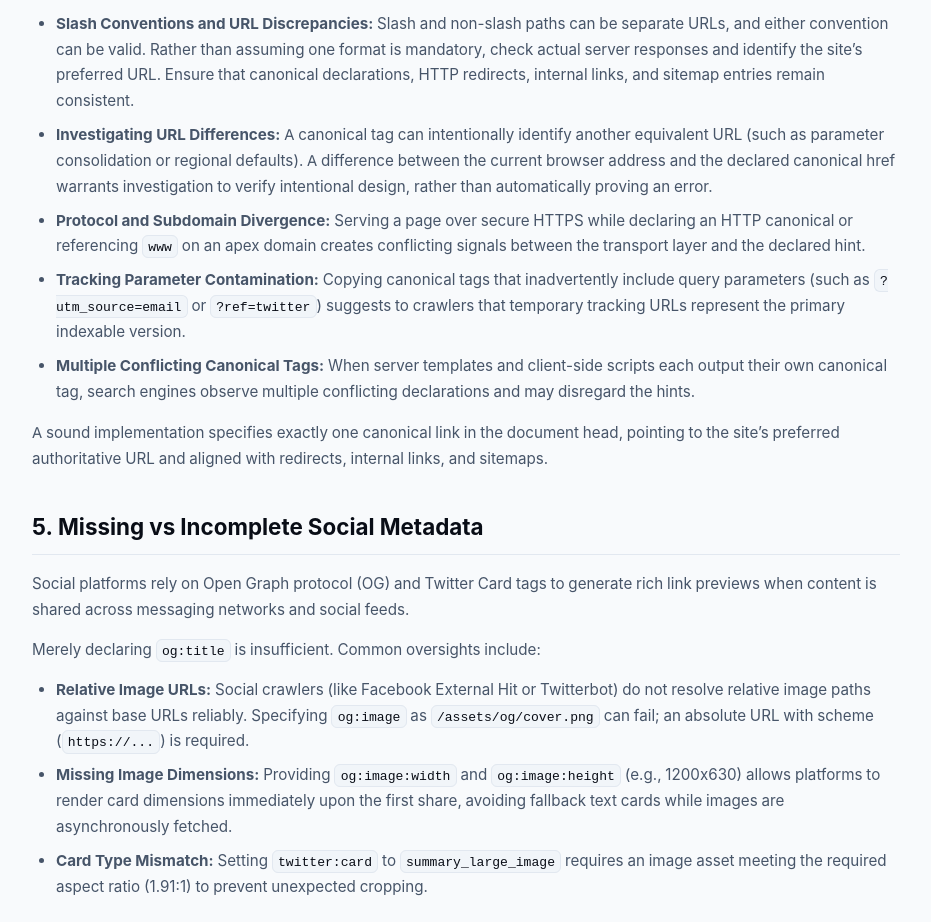
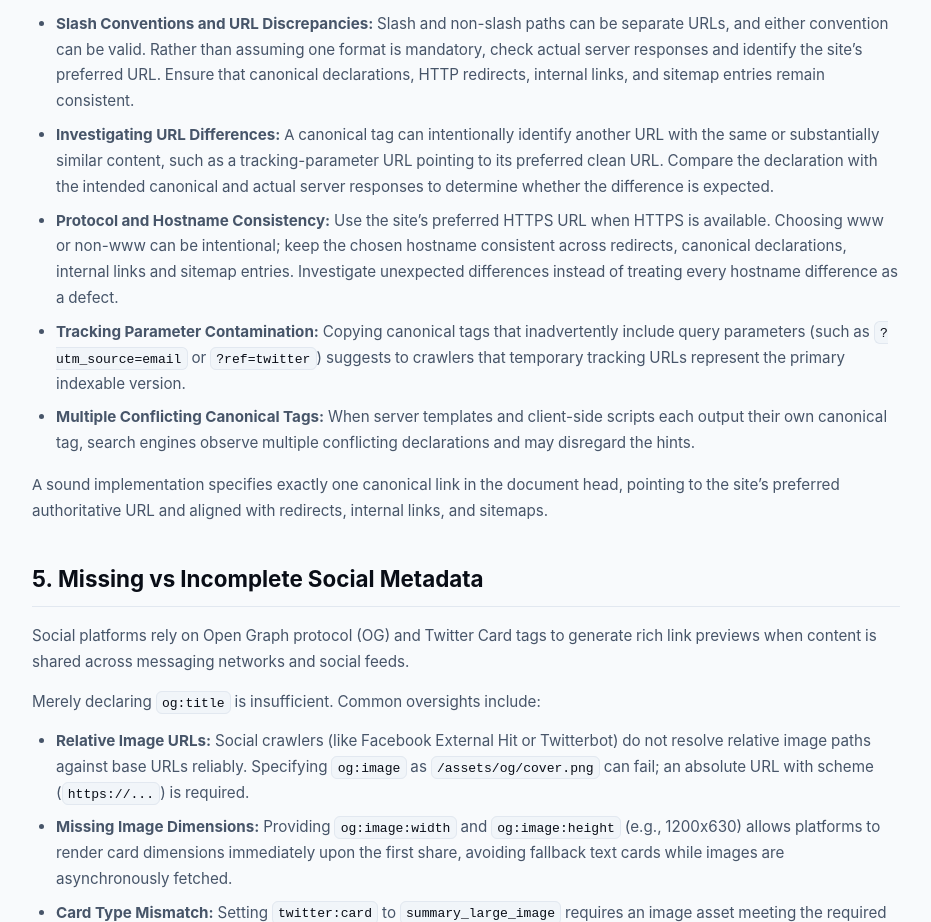
Before and after one commit to sidoua26-debug/extensions-portfolio, a website: page guides/audit-json-ld-and-headings-in-browser/index.html in a window 1280 px wide. Shown: the part 2644-3566 px from the top of the page, without its empty margins (174-1105 px from the left). Drawn offline with Linux system fonts and the light colour scheme.

Commit message:
fix(seo): refine canonical investigation and hostname consistency wording (F3)

```diff
--- a/guides/audit-json-ld-and-headings-in-browser/index.html
+++ b/guides/audit-json-ld-and-headings-in-browser/index.html
@@ -236,8 +236,8 @@
         </p>
         <ul style="margin-bottom: 16px; padding-left: 24px;">
           <li style="margin-bottom: 8px;"><strong>Slash Conventions and URL Discrepancies:</strong> Slash and non-slash paths can be separate URLs, and either convention can be valid. Rather than assuming one format is mandatory, check actual server responses and identify the site&rsquo;s preferred URL. Ensure that canonical declarations, HTTP redirects, internal links, and sitemap entries remain consistent.</li>
-          <li style="margin-bottom: 8px;"><strong>Investigating URL Differences:</strong> A canonical tag can intentionally identify another equivalent URL (such as parameter consolidation or regional defaults). A difference between the current browser address and the declared canonical href warrants investigation to verify intentional design, rather than automatically proving an error.</li>
-          <li style="margin-bottom: 8px;"><strong>Protocol and Subdomain Divergence:</strong> Serving a page over secure HTTPS while declaring an HTTP canonical or referencing <code>www</code> on an apex domain creates conflicting signals between the transport layer and the declared hint.</li>
+          <li style="margin-bottom: 8px;"><strong>Investigating URL Differences:</strong> A canonical tag can intentionally identify another URL with the same or substantially similar content, such as a tracking-parameter URL pointing to its preferred clean URL. Compare the declaration with the intended canonical and actual server responses to determine whether the difference is expected.</li>
+          <li style="margin-bottom: 8px;"><strong>Protocol and Hostname Consistency:</strong> Use the site&rsquo;s preferred HTTPS URL when HTTPS is available. Choosing www or non-www can be intentional; keep the chosen hostname consistent across redirects, canonical declarations, internal links and sitemap entries. Investigate unexpected differences instead of treating every hostname difference as a defect.</li>
           <li style="margin-bottom: 8px;"><strong>Tracking Parameter Contamination:</strong> Copying canonical tags that inadvertently include query parameters (such as <code>?utm_source=email</code> or <code>?ref=twitter</code>) suggests to crawlers that temporary tracking URLs represent the primary indexable version.</li>
           <li style="margin-bottom: 8px;"><strong>Multiple Conflicting Canonical Tags:</strong> When server templates and client-side scripts each output their own canonical tag, search engines observe multiple conflicting declarations and may disregard the hints.</li>
         </ul>
```
